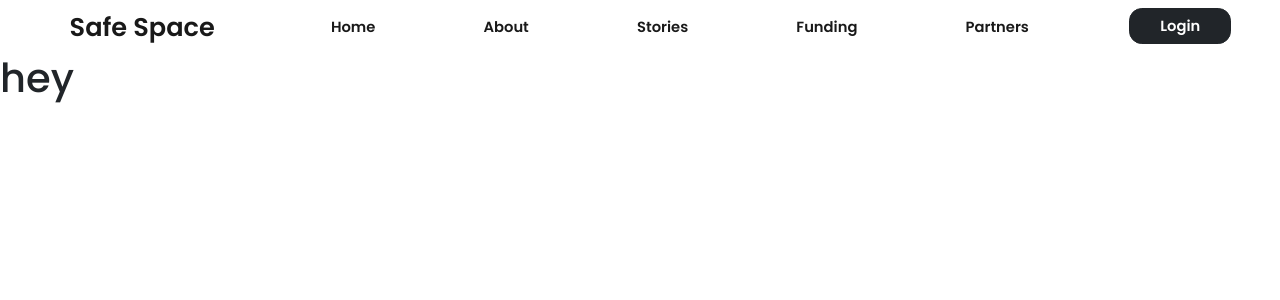
After one commit to Charity-Mutembei/Safe-Space-Project-B-, a Django app: page //stories in a window 1280 px wide. The commit adds this page. Shown: the top 300 px of the page. Run offline with Django 4.2, Linux system fonts and the light colour scheme; some libraries are stand-ins or nearby versions.

Commit message:
Feature (about page): about as page style and links install

```diff
--- a/joboapp/static/styles/navbar.css
+++ b/joboapp/static/styles/navbar.css
@@ -2,6 +2,9 @@
     margin: 0;
     padding: 0;
     box-sizing: border-box;
+}
+.navbar.navbar-expand-lg.navbar-light{
+    background-color: rgba(255, 255, 255, 0.2);
 }
 .nav-item{
     padding-right: 2.7vw;
--- a/joboapp/templates/base.html
+++ b/joboapp/templates/base.html
@@ -12,7 +12,7 @@
     <link href="https://cdn.jsdelivr.net/npm/bootstrap@5.0.2/dist/css/bootstrap.min.css" rel="stylesheet" integrity="sha384-EVSTQN3/azprG1Anm3QDgpJLIm9Nao0Yz1ztcQTwFspd3yD65VohhpuuCOmLASjC" crossorigin="anonymous">
     <title>SAFE SPACE</title>
 </head>
-<body>
+<body style="font-family: Poppins,sans-serif;">
     {% include 'navbar.html' %}
     {% block content %}
 
--- a/joboapp/templates/index.html
+++ b/joboapp/templates/index.html
@@ -19,7 +19,7 @@
             write it down for us and our vast community wil help.
           </p>
           <div class="button">
-            <a href="#"><button type="button" class="btn btn-sucess">Explore</button></a>
+            <a href="{% url 'about' %}"><button type="button" class="btn btn-sucess">Explore</button></a>
           </div>
         </div>
       </div>
--- a/joboapp/templates/navbar.html
+++ b/joboapp/templates/navbar.html
@@ -7,7 +7,7 @@
     <meta name="viewport" content="width=device-width, initial-scale=1.0">
     <link rel="stylesheet" type="text/css" media="screen" href="{% static 'styles\navbar.css' %}">
 </head>
-<body>
+<body >
     <nav class="navbar navbar-expand-lg navbar-light ">
         <div class="container-fluid">
           <div class="nav-item">
@@ -21,13 +21,13 @@
           <div class="collapse navbar-collapse" id="navbarSupportedContent">
             <ul class="navbar-nav me-auto mb-2 mb-lg-0">
               <li class="nav-item">
-                <a class="nav-link active" aria-current="page" id="navbarDropdown" href="#">Home</a>
+                <a class="nav-link active" aria-current="page" id="navbarDropdown" href="{% url 'home' %}">Home</a>
               </li>
               <li class="nav-item">
-                <a class="nav-link active" id="navbarDropdown" href="#">About</a>
+                <a class="nav-link active" id="navbarDropdown" href="{% url 'about' %}">About</a>
               </li>
               <li class="nav-item">
-                <a class="nav-link active" id="navbarDropdown" href="#">Stories</a>
+                <a class="nav-link active" id="navbarDropdown" href="{% url 'stories' %}">Stories</a>
               </li>
               <li class="nav-item">
                 <a class="nav-link active" id="navbarDropdown" href="#">Funding</a>
--- /dev/null
+++ b/joboapp/templates/stories.html
@@ -0,0 +1,7 @@
+{% extends 'base.html' %}
+{% load static %}
+
+{% block content %}
+
+<h1>hey</h1>
+{% endblock %}
--- a/joboapp/urls.py
+++ b/joboapp/urls.py
@@ -1,5 +1,7 @@
 from django.urls import path
 from . import views
-urlpatterns={
-    path('', views.welcome)
-}
+urlpatterns=[
+    path('', views.welcome, name='home'),
+    path('/about', views.about, name='about'),
+    path('/stories', views.stories, name='stories')
+]
--- a/joboapp/views.py
+++ b/joboapp/views.py
@@ -5,3 +5,9 @@ from django.http import HttpResponse
 def welcome(request):
     # return HttpResponse("You did it!")
     return render (request, 'index.html')
+
+def about(request):
+    return render (request, 'about.html')
+
+def stories(request):
+    return render (request, 'stories.html')
```
Also changed, not shown: joboapp/static/styles/about.css (added, +26 -0 lines), joboapp/templates/about.html (added, +54 -0 lines), joboapp/static/images/44b3f191916921.5e3db70aead83.jpeg (added), joboapp/static/images/53f17c137791363.62117700b85b2.png (added), joboapp/static/images/744db7101567431.5f21a70a74cd9.jpg (deleted), joboapp/static/images/908678128715025.615c2ff9c6fdf.png (deleted), joboapp/static/images/BEAUTY STANDARDS.jpeg (added), joboapp/static/images/HOUSE OF HOLLAND _ Show Your True Colours   — Flaunt Magazine.png (added), joboapp/static/images/land_page.jpg (deleted), joboapp/static/images/nani on Twitter.jpeg (added), joboapp/static/styles/stories.css (added), 1 other file.
